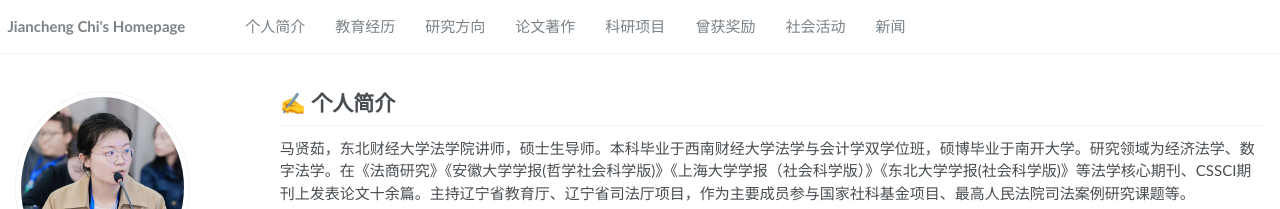
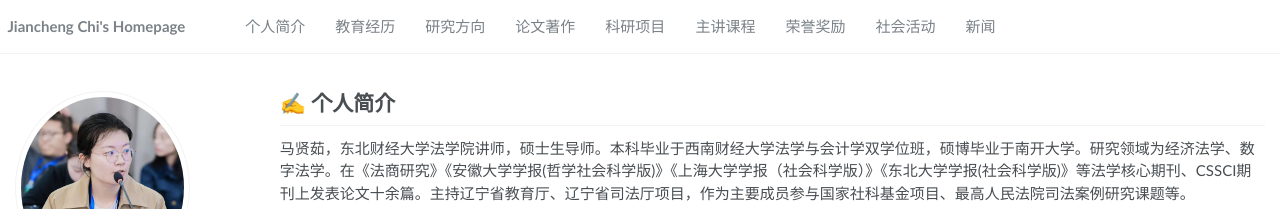
Before and after one commit to maxianru/maxianru.github.io, a Jekyll site: the page built from _pages/about.md, in a window 1280 px wide. Shown: the top 209 px of the page. Built offline with Jekyll 4.4.1, drawn with Linux system fonts in a browser that asks for light colours.

Commit message:
Update navigation.yml

```diff
--- a/_data/navigation.yml
+++ b/_data/navigation.yml
@@ -17,8 +17,11 @@ main:
   - title: "科研项目"
     url: "/#-科研项目"
 
-  - title: "曾获奖励"
-    url: "/#-honors-and-awards"
+  - title: "主讲课程"
+    url: "/#-主讲课程"
+
+  - title: "荣誉奖励"
+    url: "/#-荣誉奖励"
 
   - title: "社会活动"
     url: "/#-社会活动"
```
